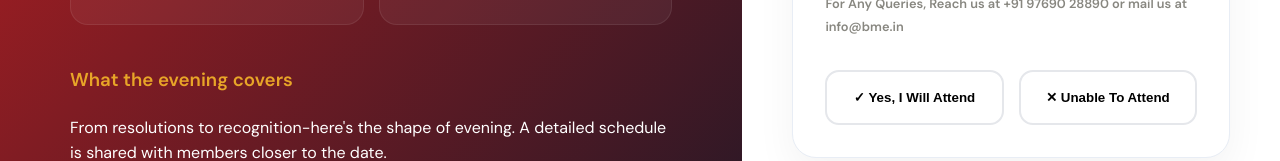
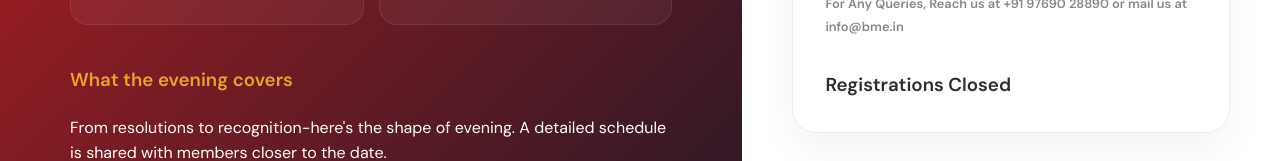
Before and after one commit to aakash645/bme-event, a React (Vite) app in the folder client/: page / in a window 1280 px wide. Shown: the part 656-817 px from the top of the page. Built offline with nearby package versions, Linux system fonts and the light colour scheme; the HTML template or start-up script is replaced by a standard one.

Commit message:
registrations_closed

```diff
--- a/client/src/pages/Register.jsx
+++ b/client/src/pages/Register.jsx
@@ -186,7 +186,7 @@ useEffect(() => {
         </p>
           </div>
 
-          <div className="rsvp-buttons">
+          {/* <div className="rsvp-buttons">
             <button
               type="button"
               className={`rsvp-btn yes ${
@@ -206,7 +206,9 @@ useEffect(() => {
             >
               ✕ Unable To Attend
             </button>
-          </div>
+          </div> */}
+<h3>Registrations Closed</h3>
+
         </div>
 
         {rsvpStatus === "no" && (
```
